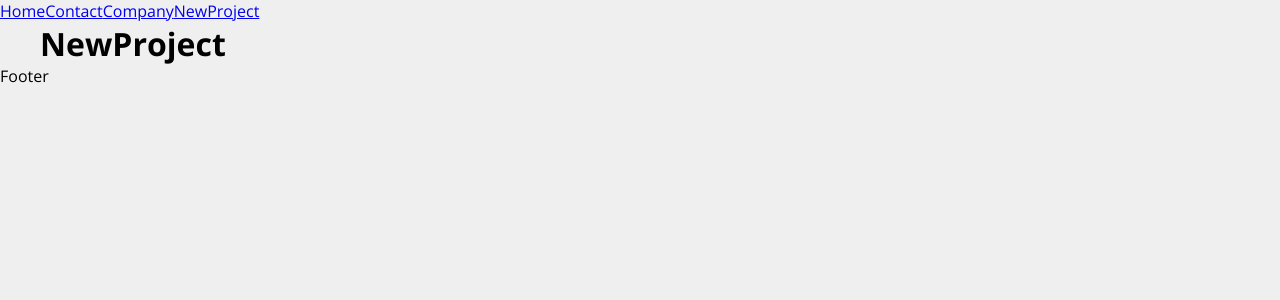
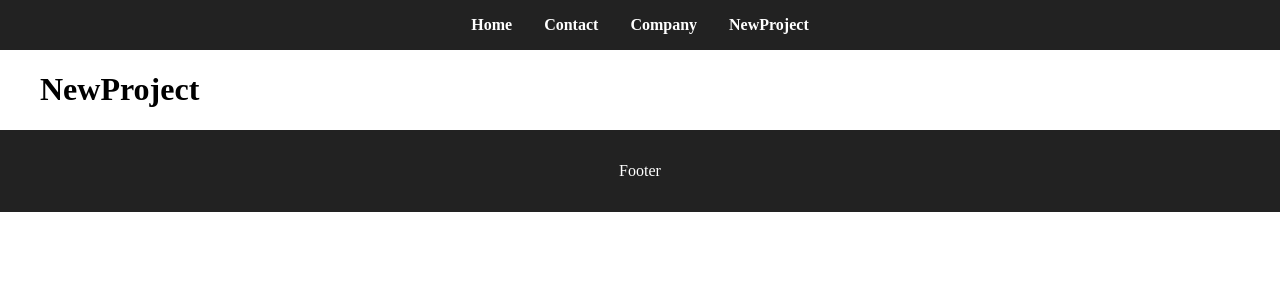
Before and after one commit to AlmaNegr/costs, a React (Create React App) app: page /newproject in a window 1280 px wide. Shown: the top 300 px of the page. Built offline with nearby package versions, Linux system fonts and the light colour scheme.

Commit message:
estrutura-inicial-com-rotas-e-layout

```diff
--- a/src/App.js
+++ b/src/App.js
@@ -1,4 +1,5 @@
-import { BrowserRouter as Router, Routes, Route} from "react-router-dom";
+import { BrowserRouter as Router, Routes, Route } from "react-router-dom";
+
 import Home from "./components/pages/Home";
 import Contact from "./components/pages/Contact";
 import Company from "./components/pages/Company";
@@ -11,16 +12,18 @@ function App() {
     <Router>
       <div className="App">
         <NavBar />
-        <Container>
-        <Routes>
-            <Route path="/" element={<Home />}></Route>
-            <Route path="/contact" element={<Contact />}></Route>
-            <Route path="/company" element={<Company />}></Route>
-            <Route path="/newproject" element={<NewProject />} ></Route>
-        </Routes>
+        <Container customClass="min-height">
+          <Routes>
+            <Route path="/" element={<Home />} />
+            <Route path="/contact" element={<Contact />} />
+            <Route path="/company" element={<Company />} />
+            <Route path="/newproject" element={<NewProject />} />
+          </Routes>
         </Container>
+        <footer>
+          <p>Footer</p>
+        </footer>
       </div>
-      <p>Footer</p>
     </Router>
   );
 }
--- a/src/components/layout/Container.js
+++ b/src/components/layout/Container.js
@@ -1,9 +1,11 @@
-import styles from './Container.module.css'
+import styles from './Container.module.css';
 
 function Container(props) {
-    return(
-        <div className={styles.Container}>{props.children}</div>
-    )
+    return (
+        <div className={`${styles.Container} ${props.customClass ? styles[props.customClass] : ''}`}>
+            {props.children}
+        </div>
+    );
 }
 
-export default Container
+export default Container;
--- a/src/components/layout/Container.module.css
+++ b/src/components/layout/Container.module.css
@@ -5,3 +5,16 @@
     margin: 0 auto;
     flex-wrap: wrap;
 }
+
+.min-height {
+    min-height: 75%;
+}
+
+.start {
+    justify-content: flex-start;
+}
+
+.column {
+    flex-direction: column;
+    justify-content: flex-start;
+}
--- a/src/components/pages/NavBar.js
+++ b/src/components/pages/NavBar.js
@@ -1,14 +1,15 @@
-import { Link } from "react-router-dom"
+import { Link } from "react-router-dom";
+import styles from "./Navbar.module.css";
 
 function NavBar() {
-    return(
-        <nav>
-            <Link to="/">Home</Link>
-            <Link to="/contact">Contact</Link>
-            <Link to="/company">Company</Link>
-            <Link to="/newproject">NewProject</Link>
-        </nav>
-    )
+  return (
+    <nav className={styles.nav}>
+      <Link className={styles.link} to="/">Home</Link>
+      <Link className={styles.link} to="/contact">Contact</Link>
+      <Link className={styles.link} to="/company">Company</Link>
+      <Link className={styles.link} to="/newproject">NewProject</Link>
+    </nav>
+  );
 }
 
-export default NavBar
+export default NavBar;
--- /dev/null
+++ b/src/components/pages/Navbar.module.css
@@ -0,0 +1,20 @@
+/* NavBar.module.css */
+
+.nav {
+  background-color: #222;
+  padding: 1rem;
+  display: flex;
+  gap: 2rem;
+  justify-content: center;
+}
+
+.link {
+  color: white;
+  text-decoration: none;
+  font-weight: bold;
+  transition: color 0.3s ease;
+}
+
+.link:hover {
+  color: #00bcd4;
+}
--- a/src/index.css
+++ b/src/index.css
@@ -1,10 +1,26 @@
-* {
+/* Faz o corpo ocupar 100% da altura da viewport */
+html, body, #root {
+  height: 100%;
+  margin: 0;
   padding: 0;
-  margin: 0;
-  box-sizing: border-box;
-  font-family: 'Open Sans', sans-serif;
 }
 
-html, body, #root {
-  background-color: #efefef;
+/* Container principal da sua aplicação */
+.App {
+  display: flex;
+  flex-direction: column;
+  min-height: 100vh; /* altura total da tela */
 }
+
+/* Container que envolve o conteúdo (já no seu Container.js) */
+.min-height {
+  flex: 1; /* faz ele crescer e ocupar o espaço disponível */
+}
+
+/* Footer fica no final, sempre grudado na base */
+footer {
+  background-color: #222;
+  color: white;
+  padding: 1rem;
+  text-align: center;
+}
```
